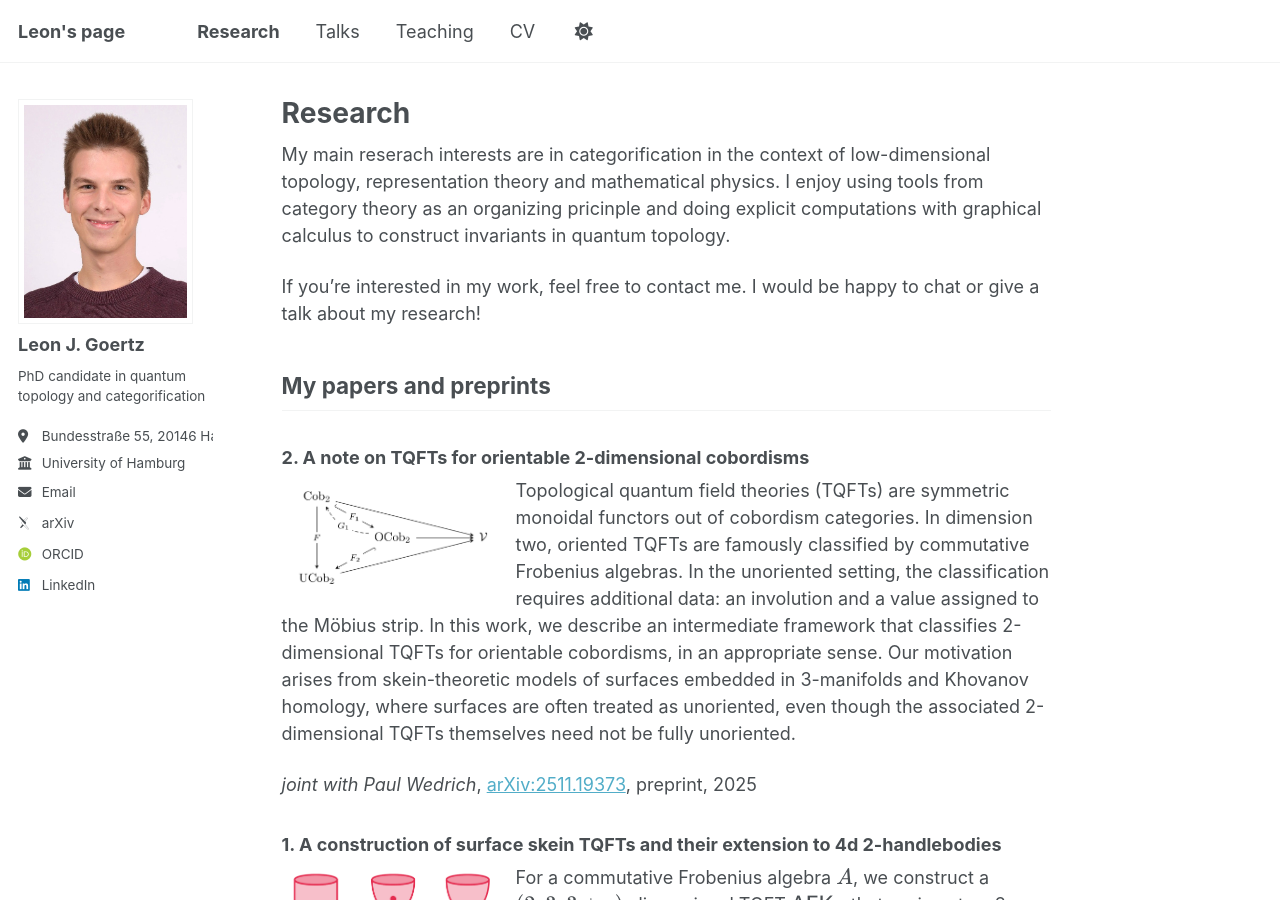
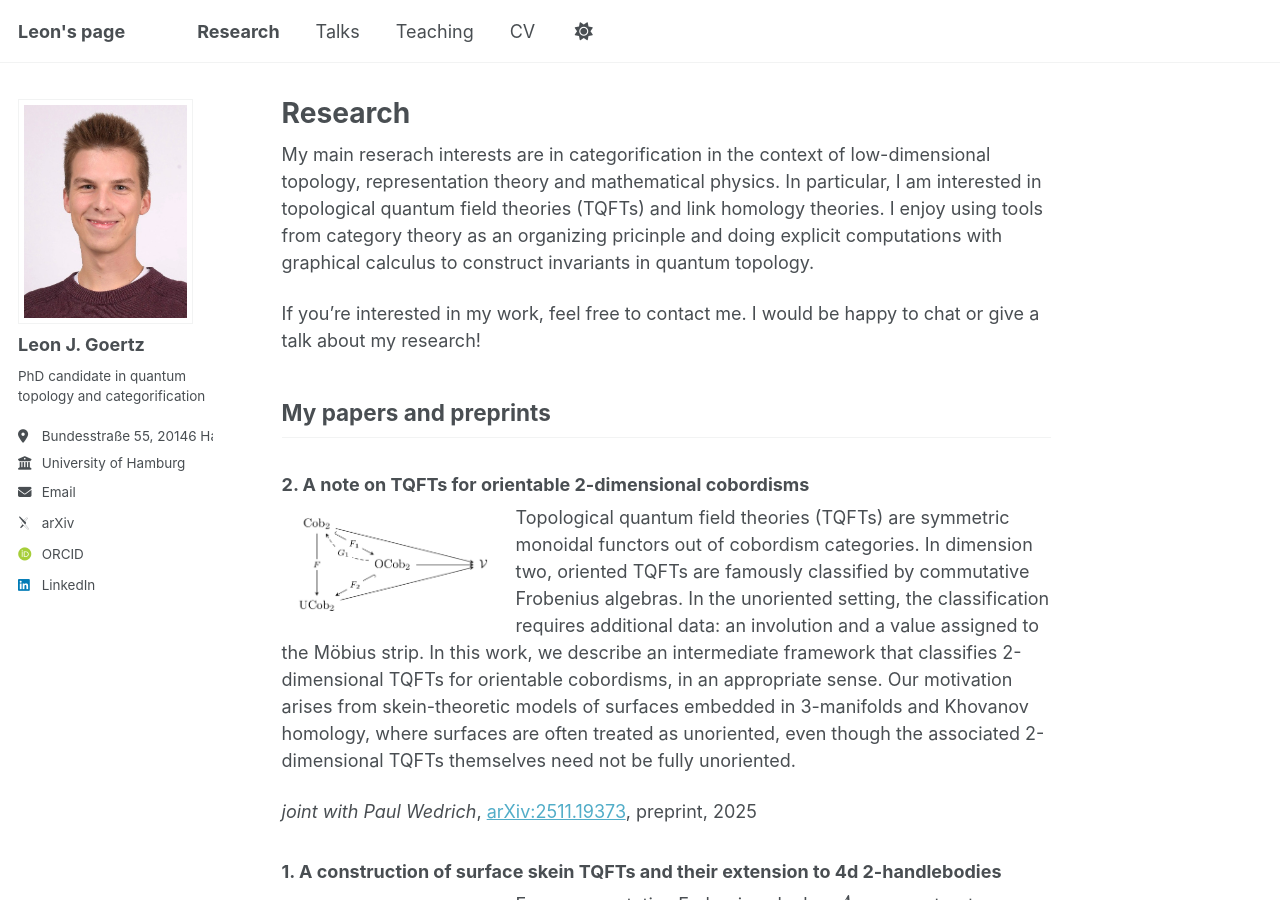
Before and after one commit to leonjgoertz/leonjgoertz.github.io, a Jekyll site: the page built from _pages/research.md, in a window 1280 px wide and 900 px high. Built offline with Jekyll 4.4.1, drawn with Linux system fonts in a browser that asks for light colours; some web fonts are replaced; a script that is not in the unit is left out.

Commit message:
minor fix

```diff
--- a/_pages/research.md
+++ b/_pages/research.md
@@ -6,7 +6,7 @@ author_profile: true
 ---
 
 
-My main reserach interests are in categorification in the context of low-dimensional topology, representation theory and mathematical physics. I enjoy using tools from category theory as an organizing pricinple and doing explicit computations with graphical calculus to construct invariants in quantum topology.
+My main reserach interests are in categorification in the context of low-dimensional topology, representation theory and mathematical physics. In particular, I am interested in topological quantum field theories (TQFTs) and link homology theories. I enjoy using tools from category theory as an organizing pricinple and doing explicit computations with graphical calculus to construct invariants in quantum topology.
 
 If you're interested in my work, feel free to contact me. I would be happy to chat or give a talk about my research!
 
```
